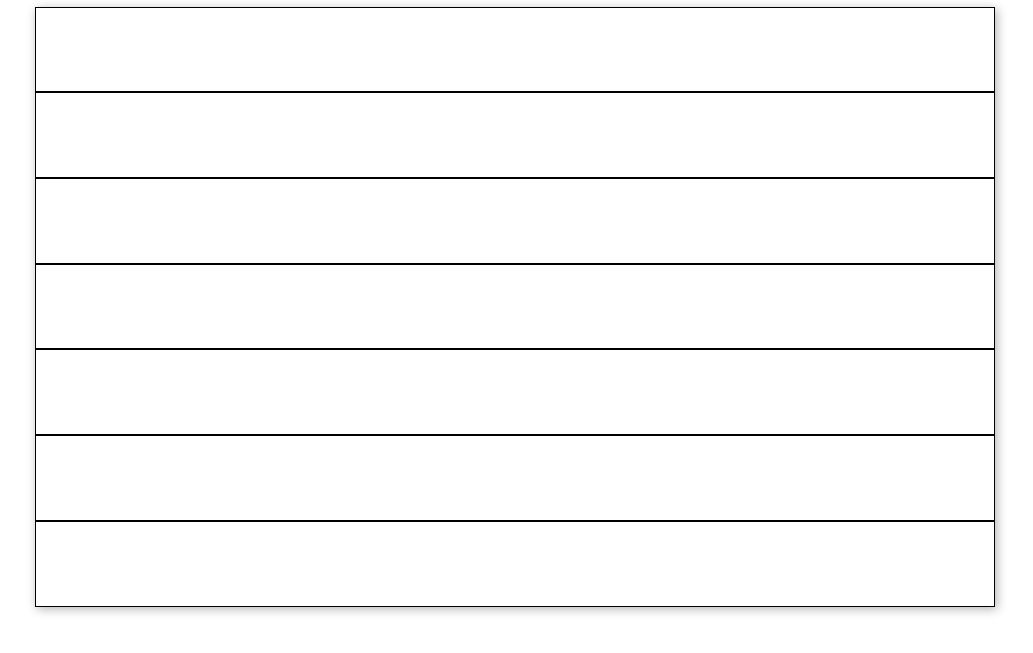
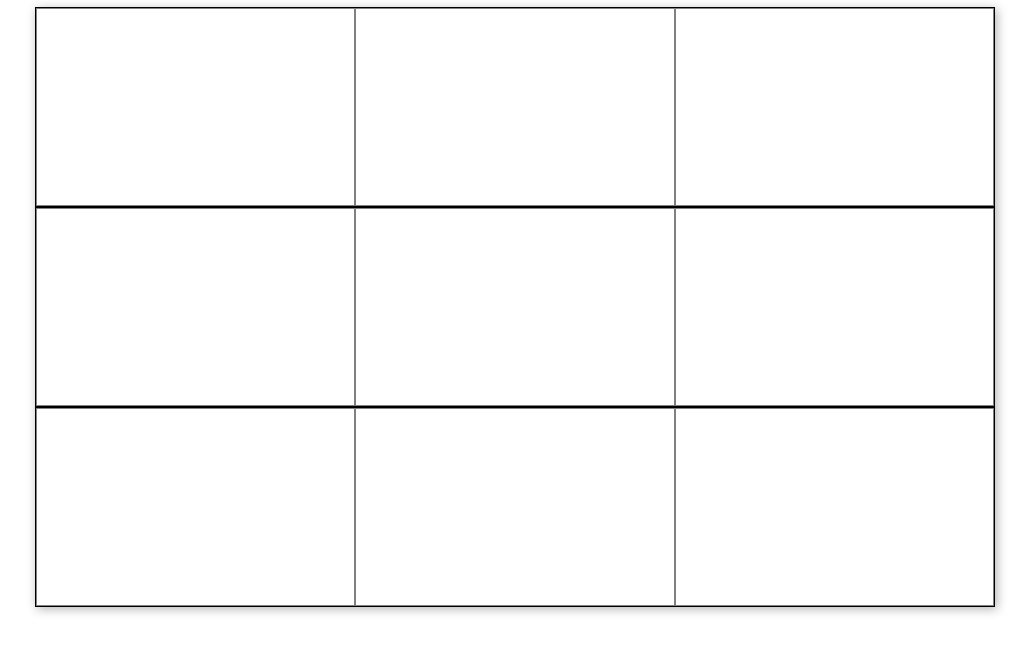
Before and after one commit to LukeBertus/Etch-a-sketch, a plain HTML site: page index.html in a window 1280 px wide. Shown: the part 85-738 px from the top of the page, without its empty margins (125-1158 px from the left). Drawn offline with Linux system fonts and the light colour scheme.

Commit message:
Complete grid logic

```diff
--- a/script.js
+++ b/script.js
@@ -3,11 +3,17 @@ let gridSize = 16;
 const canvas = document.getElementById("canvas")
 
 createGrid = (size) => {
-    for (i=0; i<size; i++) {
-        const pixel = document.createElement("div");
-        pixel.className = "pixelRow"
-        canvas.appendChild(pixel);
+    for (let i=0; i<size; i++) {
+        const pixelRow = document.createElement("div");
+        pixelRow.className = "pixelRow";
+        canvas.appendChild(pixelRow);
+            for (let i=0; i<size; i++) {
+                const pixel = document.createElement("div");
+                pixel.className = "pixel";
+                pixelRow.appendChild(pixel);
+                console.log("hi");
+            }
     }
 }
 
-createGrid(7);
+createGrid(3);
--- a/style.css
+++ b/style.css
@@ -39,5 +39,11 @@ body {
 
 .pixelRow {
     border: 1px solid black;
+    display: flex;
     flex: 1;
 }
+
+.pixel {
+    border: 1px solid grey;
+    flex: 1;
+}
```
